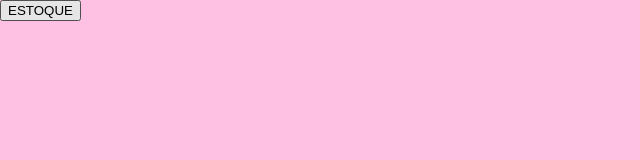
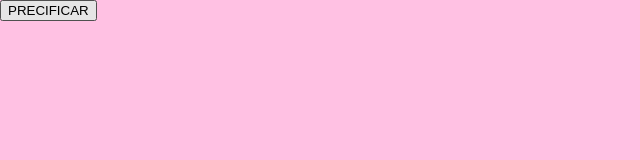
Before and after one commit to LuQaS13/teste, a plain HTML site: page index.html in a window 1280 px wide. Both pictures are taken after a click on the button "ENTRAR!". Shown: the full height of the page, 0-640 px from the left. Drawn offline with Linux system fonts and the light colour scheme; a web font is replaced by a local one.

Commit message:
Alterando erros

```diff
--- a/index.html
+++ b/index.html
@@ -16,7 +16,7 @@
             <script src="script.js"></script>
         </div>
         <div id="Segunda" class="principal">
-            <button id="precificacao" onclick="precificar()">ESTOQUE</button>
+            <button id="precificacao" onclick="precificar()">PRECIFICAR</button>
         </div>
     </body>
 
--- a/script.js
+++ b/script.js
@@ -3,4 +3,4 @@
 document.getElementById("Primeira").style.display = "none";
 document.getElementById("Segunda").style.display = "block";
 
-}
+};
```
